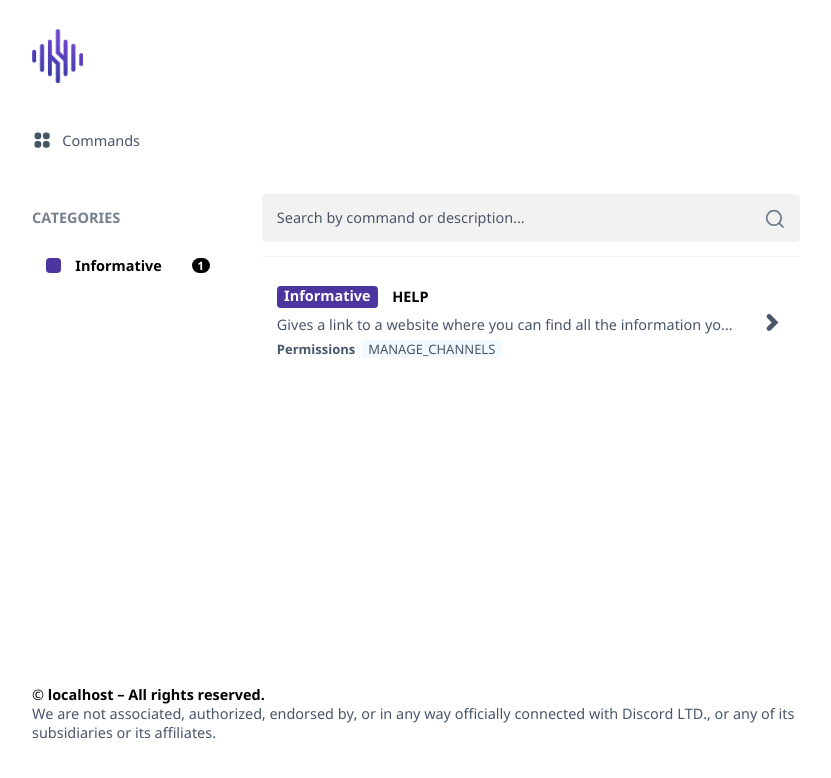
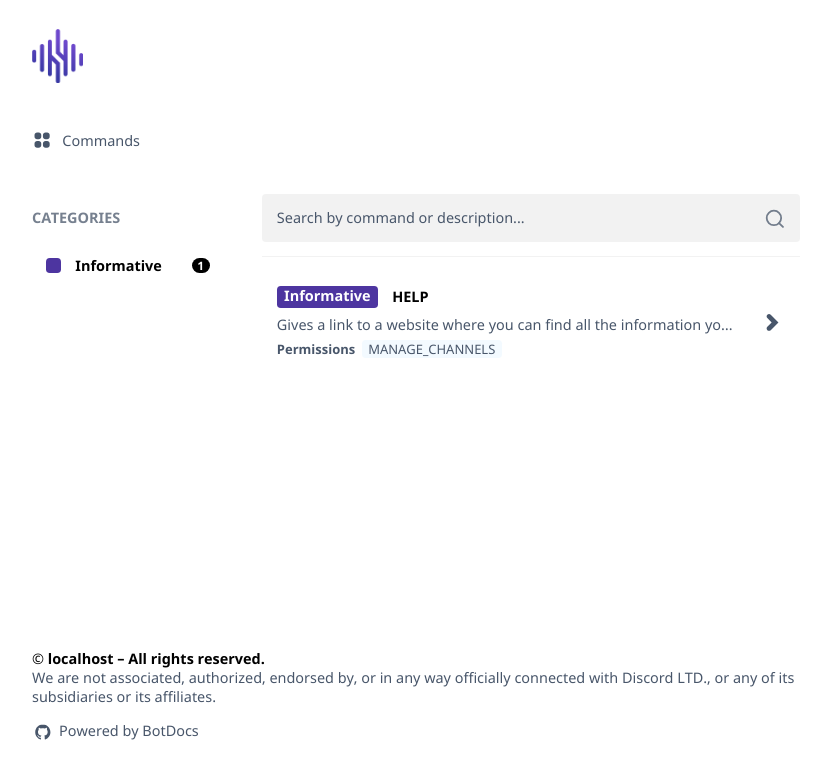
Before and after one commit to Akke/BotDocs, a Next.js app: page / in a window 1280 px wide. Shown: the top 778 px of the page, without its empty margins (224-1055 px from the left). Built offline with nearby package versions, Linux system fonts and the light colour scheme.

Commit message:
Added optional footer credits
Can be disabled in app.js

```diff
--- a/src/components/layout/Container.js
+++ b/src/components/layout/Container.js
@@ -2,6 +2,7 @@ import Meta from "./Meta";
 import Logo from "./Logo";
 import Menu from "../menu/Menu";
 import { useAppContextProvider } from "../../contexts/AppContext";
+import { DiGithubBadge } from "react-icons/di";
 import styles from "./_layout.module.sass";
 import { useTranslation } from "react-i18next";
 import "../../utils/i18n";
@@ -31,6 +32,7 @@ export default function LayoutContainer({ children }) {
                 <div className={styles.layout__footer}>
                     <div className={styles["layout__footer-copyright"]}>{t("footer_copyright_domain", { domain: window.location.host })}</div>
                     <div className={styles["layout__footer-disclaimer"]}>{t("footer_copyright_disclaimer")}</div>
+                    {settings.enableFooterCredits ? <div className={styles["layout__footer-poweredBy"]}><a href="https://github.com/Akke/BotDocs" title="Powered by BotDocs"><DiGithubBadge /> Powered by BotDocs</a></div> : null}
                 </div>
             </div>
         </>
--- a/src/components/layout/_layout.module.sass
+++ b/src/components/layout/_layout.module.sass
@@ -35,3 +35,21 @@
         &-copyright
             font-weight: bold
             color: $footer-copyright-domain-text-color
+
+        &-poweredBy
+            display: flex
+            align-items: center
+            margin: 1em 0 0 0
+
+            &:hover
+                @include transition(color, 0.1s, ease)
+
+                a
+                    color: $theme-primary-color
+
+            a
+                display: inherit
+
+            svg
+                font-size: 1.5em
+                margin-right: 0.25em
--- a/src/configs/app.js
+++ b/src/configs/app.js
@@ -8,5 +8,6 @@ module.exports = {
         "custom_pages": []
     },
     "logo_url": "/static/images/logos/spyral.png",
-    "category_colors": {}
+    "category_colors": {},
+    "enable_footer_credits": true
 };
--- a/src/contexts/AppContext.js
+++ b/src/contexts/AppContext.js
@@ -12,6 +12,7 @@ const settings = {
     enablePages: AppConfig.enable_pages,
     menuLinks: AppConfig.menu_links,
     logoURL: AppConfig.logo_url,
+    enableFooterCredits: AppConfig.enable_footer_credits,
     t: null
 };
 
```
Also changed, not shown: 1 other file (tests, documents, lock files or other folders).
